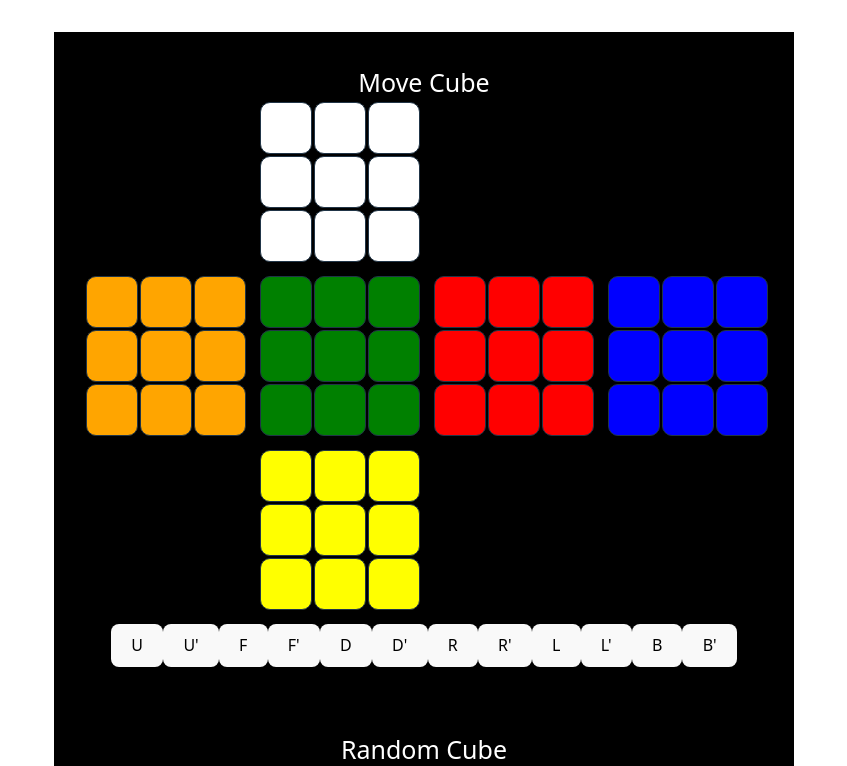
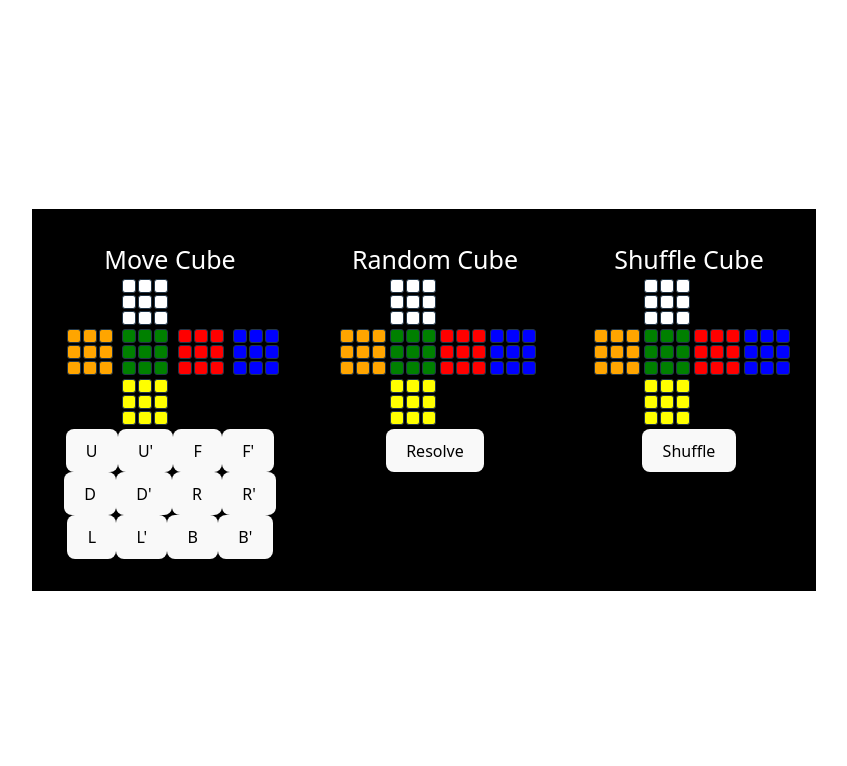
Before and after one commit to Hovelacque/EvoCube, a React (Vite) app: page / in a window 1280 px wide. Shown: the top 766 px of the page, without its empty margins (216-1063 px from the left). Built offline with nearby package versions, Linux system fonts and the light colour scheme.

Commit message:
Create size SM and LG

```diff
--- a/src/App.tsx
+++ b/src/App.tsx
@@ -5,11 +5,14 @@ import ShuffleCube from './components/ShuffleCube';
 
 function App() {
   return (
-    <>
+    <div style={{
+      display: 'flex',
+      flexDirection: 'row'
+    }}>
       <MoveCube />
       <RandomCube />
       <ShuffleCube />
-    </>
+    </div>
   )
 }
 
--- a/src/components/CubeCard/index.tsx
+++ b/src/components/CubeCard/index.tsx
@@ -6,14 +6,15 @@ type CubeCardProps = {
     title: string,
     cube: Cube,
     container: React.ReactNode,
+    size: 'sm' | 'lg'
 }
 
-export default ({ title, container, cube }: CubeCardProps) => {
+export default ({ title, container, cube, size }: CubeCardProps) => {
     return (
         <>
             <div className="card">
                 <label className="title">{title}</label>
-                <CubeView cube={cube} />
+                <CubeView cube={cube} size={size} />
                 {container}
             </div>
         </>
--- a/src/components/CubeView/index.css
+++ b/src/components/CubeView/index.css
@@ -11,3 +11,17 @@
   height: 154px;
   width: 154px;
 }
+
+.cube-sm {
+  display: grid;
+  grid-template-columns: repeat(4, 1fr);
+  grid-template-rows: repeat(3, 1fr);
+  gap: 10px;
+  justify-items: center;
+  align-items: center;
+}
+
+.empty-sm {
+  height: 40px;
+  width: 40px;
+}
--- a/src/components/CubeView/index.tsx
+++ b/src/components/CubeView/index.tsx
@@ -3,26 +3,27 @@ import type { Cube } from '../../domain/Cube';
 import './index.css';
 
 type CubeProps = {
-    cube: Cube
+    cube: Cube,
+    size: 'sm' | 'lg'
 }
 
-export default ({ cube }: CubeProps) => {
+export default ({ cube, size }: CubeProps) => {
     return (
-        <div className='cube'>
-            <div className='empty' />
-            <FaceView colors={cube.faces.U} />
-            <div className='empty' />
-            <div className='empty' />
+        <div className={size == 'sm' ? 'cube-sm' : 'cube'}>
+            <div className={size == 'sm' ? 'empty-sm' : 'empty'} />
+            <FaceView colors={cube.faces.U} size={size} />
+            <div className={size == 'sm' ? 'empty-sm' : 'empty'} />
+            <div className={size == 'sm' ? 'empty-sm' : 'empty'} />
 
-            <FaceView colors={cube.faces.L} />
-            <FaceView colors={cube.faces.F} />
-            <FaceView colors={cube.faces.R} />
-            <FaceView colors={cube.faces.B} />
+            <FaceView colors={cube.faces.L} size={size} />
+            <FaceView colors={cube.faces.F} size={size} />
+            <FaceView colors={cube.faces.R} size={size} />
+            <FaceView colors={cube.faces.B} size={size} />
 
-            <div className='empty' />
-            <FaceView colors={cube.faces.D} />
-            <div className='empty' />
-            <div className='empty' />
+            <div className={size == 'sm' ? 'empty-sm' : 'empty'} />
+            <FaceView colors={cube.faces.D} size={size} />
+            <div className={size == 'sm' ? 'empty-sm' : 'empty'} />
+            <div className={size == 'sm' ? 'empty-sm' : 'empty'} />
             <div />
         </div>
     );
--- a/src/components/FaceView/index.css
+++ b/src/components/FaceView/index.css
@@ -8,3 +8,14 @@
   justify-items: center;
   align-items: center;
 }
+
+.face-sm {
+  height: 40px;
+  width: 40px;
+  display: grid;
+  grid-template-columns: repeat(3, 1fr);
+  grid-template-rows: repeat(3, 1fr);
+  gap: 2px;
+  justify-items: center;
+  align-items: center;
+}
--- a/src/components/FaceView/index.tsx
+++ b/src/components/FaceView/index.tsx
@@ -4,16 +4,17 @@ import type { FaceMatrix } from '../../domain/types';
 
 type FaceProps = {
     colors: FaceMatrix,
+    size: 'sm' | 'lg'
 }
 
-export default ({ colors }: FaceProps) => {
+export default ({ colors, size }: FaceProps) => {
 
     return (
-        <div className="face">
+        <div className={size == 'sm' ? 'face-sm' : 'face'}>
             {
                 colors.map((row) =>
                     row.map((color, i) =>
-                        <TileView key={i} color={color} />
+                        <TileView key={i} color={color} size={size} />
                     )
                 )
             }
--- a/src/components/MoveCube.tsx
+++ b/src/components/MoveCube.tsx
@@ -7,6 +7,7 @@ export default () => {
     return (
         <CubeCard
             title='Move Cube'
+            size='sm'
             cube={cube}
             container={
                 <>
@@ -14,10 +15,12 @@ export default () => {
                     <button onClick={() => applyMove(["U'"])}>U'</button>
                     <button onClick={() => applyMove(["F"])}>F</button>
                     <button onClick={() => applyMove(["F'"])}>F'</button>
+                    <br />
                     <button onClick={() => applyMove(["D"])}>D</button>
                     <button onClick={() => applyMove(["D'"])}>D'</button>
                     <button onClick={() => applyMove(["R"])}>R</button>
                     <button onClick={() => applyMove(["R'"])}>R'</button>
+                    <br />
                     <button onClick={() => applyMove(["L"])}>L</button>
                     <button onClick={() => applyMove(["L'"])}>L'</button>
                     <button onClick={() => applyMove(["B"])}>B</button>
--- a/src/components/RandomCube.tsx
+++ b/src/components/RandomCube.tsx
@@ -7,6 +7,7 @@ export default () => {
     return (
         <CubeCard
             title='Random Cube'
+            size='sm'
             cube={cube}
             container={
                 <button onClick={() => resolve()}>Resolve</button>
--- a/src/components/ShuffleCube.tsx
+++ b/src/components/ShuffleCube.tsx
@@ -16,6 +16,7 @@ export default () => {
     return (
         <CubeCard
             title='Shuffle Cube'
+            size='sm'
             cube={cube}
             container={
                 <>
--- a/src/components/TileView/index.css
+++ b/src/components/TileView/index.css
@@ -4,3 +4,10 @@
     border-radius: 10px;
     border: 1px solid;
 }
+
+.item-sm {
+    height: 12px;
+    width: 12px;
+    border-radius: 3px;
+    border: 1px solid;
+}
--- a/src/components/TileView/index.tsx
+++ b/src/components/TileView/index.tsx
@@ -2,10 +2,11 @@ import { Colors, type Color } from '../../domain/types';
 import './index.css';
 
 type TileProps = {
-    color: Color
+    color: Color,
+    size: 'sm' | 'lg'
 };
 
-export default ({ color }: TileProps) => {
+export default ({ color, size }: TileProps) => {
 
     function getColor(): string {
         switch (color) {
@@ -19,7 +20,7 @@ export default ({ color }: TileProps) => {
     }
 
     return (
-        <div className="item" style={{
+        <div className={size == 'sm' ? 'item-sm' : 'item'} style={{
             backgroundColor: getColor()
         }}></div>
     );
```
